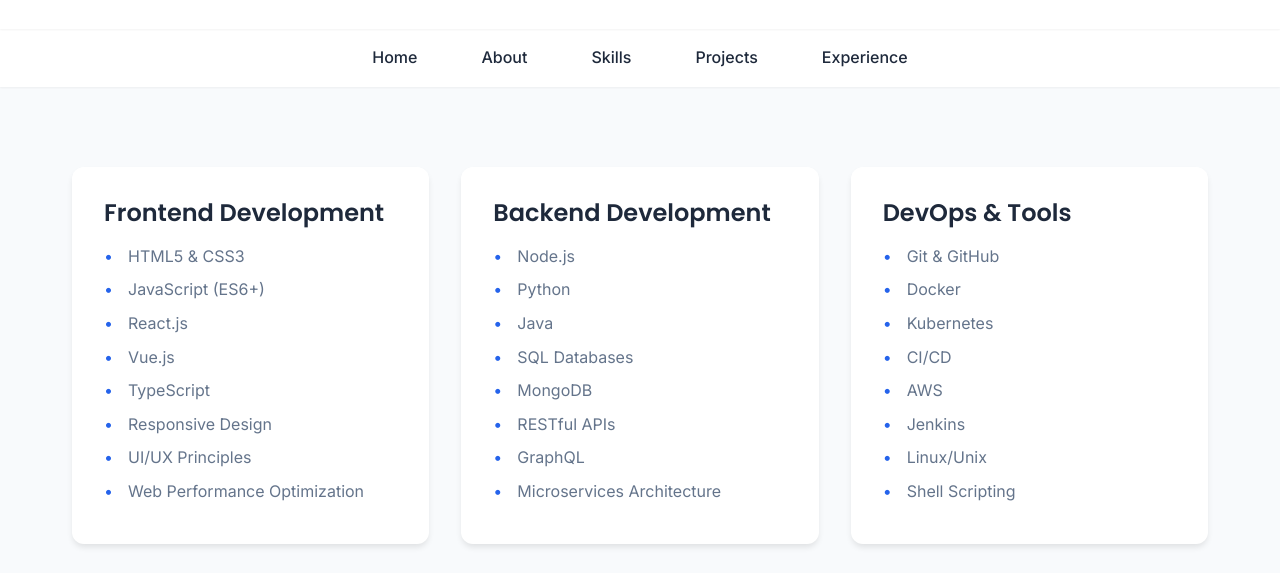
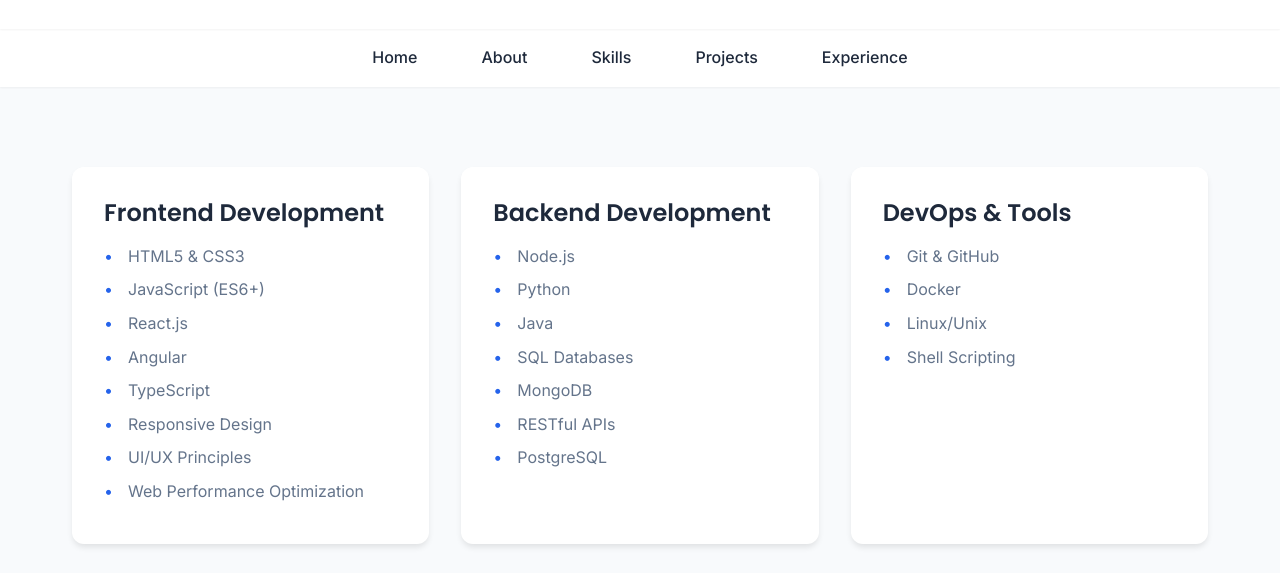
Before and after one commit to garyshadders/portfolio, a plain HTML site: page skills.html in a window 1280 px wide. Shown: the part 146-719 px from the top of the page. Drawn offline with Linux system fonts and the light colour scheme.

```diff
--- a/skills.html
+++ b/skills.html
@@ -33,7 +33,7 @@
                         <li>HTML5 & CSS3</li>
                         <li>JavaScript (ES6+)</li>
                         <li>React.js</li>
-                        <li>Vue.js</li>
+                        <li>Angular</li>
                         <li>TypeScript</li>
                         <li>Responsive Design</li>
                         <li>UI/UX Principles</li>
@@ -49,8 +49,7 @@
                         <li>SQL Databases</li>
                         <li>MongoDB</li>
                         <li>RESTful APIs</li>
-                        <li>GraphQL</li>
-                        <li>Microservices Architecture</li>
+                        <li>PostgreSQL</li>
                     </ul>
                 </div>
                 <div class="skill-card">
@@ -58,10 +57,6 @@
                     <ul>
                         <li>Git & GitHub</li>
                         <li>Docker</li>
-                        <li>Kubernetes</li>
-                        <li>CI/CD</li>
-                        <li>AWS</li>
-                        <li>Jenkins</li>
                         <li>Linux/Unix</li>
                         <li>Shell Scripting</li>
                     </ul>
@@ -82,7 +77,7 @@
             </div>
         </section>
 
-        <section class="certifications-section">
+        <!-- <section class="certifications-section">
             <h2>Certifications</h2>
             <div class="certifications-grid">
                 <div class="certification-card">
@@ -98,7 +93,8 @@
                     <p>Issued: 2022</p>
                 </div>
             </div>
-        </section>
+        </section> -->
+
     </main>
 
     <footer>
```
Also changed, not shown: index.html (+3 -2 lines).
